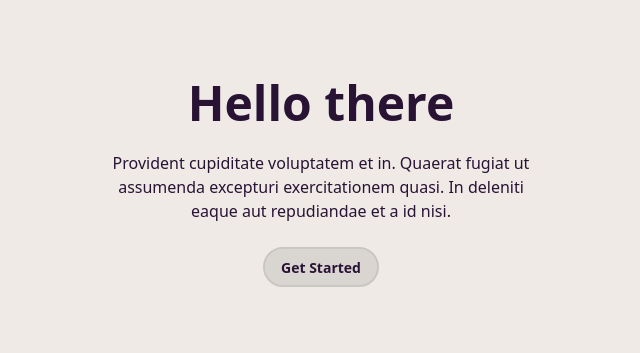
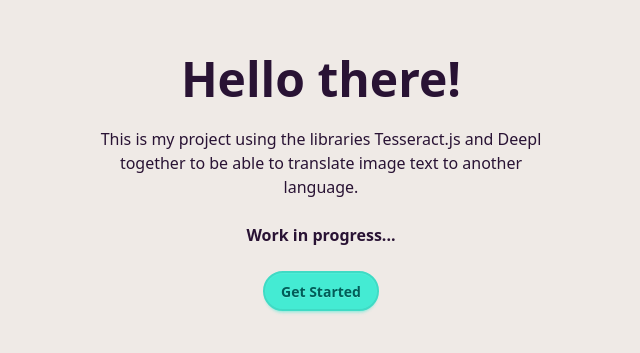
Before and after one commit to LukasFinne/TranslatorAppNext, a Next.js app: page / in a window 1280 px wide. Shown: the part 217-570 px from the top of the page, without its empty margins (319-959 px from the left). Built offline with nearby package versions, Linux system fonts and the light colour scheme.

Commit message:
Update LandingPage.tsx

```diff
--- a/src/app/components/LandingPage.tsx
+++ b/src/app/components/LandingPage.tsx
@@ -5,13 +5,13 @@ export default function LandingPage() {
     <div className="hero bg-base-200 min-h-screen">
       <div className="hero-content text-center">
         <div className="max-w-md">
-          <h1 className="text-5xl font-bold">Hello there</h1>
+          <h1 className="text-5xl font-bold">Hello there!</h1>
           <p className="py-6">
-            Provident cupiditate voluptatem et in. Quaerat fugiat ut assumenda
-            excepturi exercitationem quasi. In deleniti eaque aut repudiandae et
-            a id nisi.
+            This is my project using the libraries Tesseract.js and Deepl
+            together to be able to translate image text to another language.{" "}
+            <br /> <br /> <b>Work in progress...</b>
           </p>
-          <Link href={"/translate"} className="btn  btn-active">
+          <Link href={"/translate"} className="btn btn-primary">
             Get Started
           </Link>
         </div>
```
